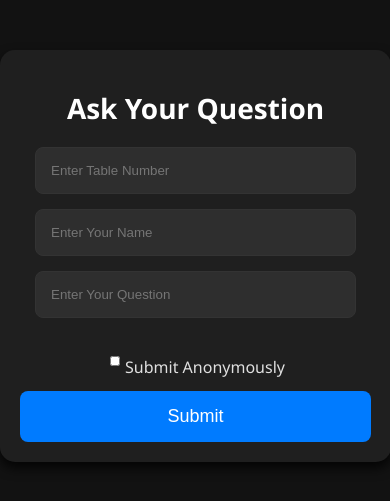
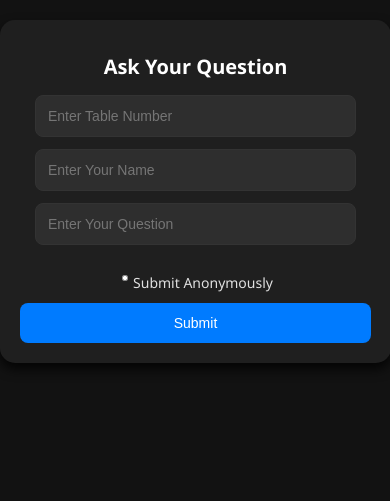
Before and after one commit to fdodinuth/question_time, a Flask app: page / in a window 390 px wide. Shown: the top 501 px of the page. Run offline with Flask 3, Linux system fonts and the light colour scheme.

Commit message:
Update button_styles.css

```diff
--- a/static/button_styles.css
+++ b/static/button_styles.css
@@ -10,7 +10,7 @@ body {
 .container {
   width: 90%;
   max-width: 600px;
-  margin: 50px auto;
+  margin: 20px auto; /* Reduced margin for better fit on smaller screens */
   padding: 20px;
   background-color: #1f1f1f;
   border-radius: 15px;
@@ -19,29 +19,30 @@ body {
 }
 
 h1 {
-  font-size: 28px;
+  font-size: 24px; /* Reduced font size for smaller screens */
   color: #ffffff;
-  margin-bottom: 20px;
+  margin-bottom: 15px; /* Reduced margin for better spacing */
 }
 
 input {
   width: calc(100% - 30px);
-  padding: 15px;
-  margin-bottom: 15px;
+  padding: 12px; /* Slightly smaller padding */
+  margin-bottom: 12px; /* Reduced margin for spacing */
   border: 1px solid #333;
   border-radius: 8px;
   background-color: #2e2e2e;
   color: #e0e0e0;
   box-sizing: border-box;
+  font-size: 14px; /* Smaller font size for inputs */
 }
 
 button {
-  padding: 15px;
+  padding: 12px; /* Slightly smaller padding */
   border: none;
   border-radius: 8px;
   background-color: #007bff;
   color: #ffffff;
-  font-size: 18px;
+  font-size: 16px; /* Reduced font size */
   cursor: pointer;
   transition: background-color 0.3s ease;
   width: 100%;
@@ -56,7 +57,7 @@ button:hover {
   display: flex;
   flex-direction: column; /* Stack items vertically */
   align-items: center; /* Center horizontally */
-  margin-top: 20px;
+  margin-top: 15px; /* Reduced margin for spacing */
 }
 
 .checkbox-label {
@@ -67,20 +68,20 @@ button:hover {
 }
 
 .checkbox-label input[type="checkbox"] {
-  width: 10px; /* Smaller checkbox */
-  height: 10px; /* Smaller checkbox */
+  width: 6px; /* Smaller checkbox width */
+  height: 6px; /* Smaller checkbox height */
   margin-right: 5px; /* Space between checkbox and text */
 }
 
 .checkbox-text {
-  font-size: 16px;
+  font-size: 14px; /* Smaller font size for text */
   color: #e0e0e0;
 }
 
 .anonymous-message {
   display: none;
   margin-top: 10px; /* Space above the message */
-  font-size: 14px;
+  font-size: 12px; /* Smaller font size for message */
   color: #ffdf00;
   font-weight: bold;
 }
@@ -102,3 +103,27 @@ button:hover {
   background-color: #dc3545;
   color: #ffffff;
 }
+
+/* Responsive Adjustments */
+@media (max-width: 600px) {
+  h1 {
+    font-size: 20px; /* Further reduced font size for small screens */
+  }
+
+  input {
+    font-size: 14px; /* Ensure font size is readable */
+  }
+
+  button {
+    font-size: 14px; /* Reduced font size */
+  }
+
+  .checkbox-label input[type="checkbox"] {
+    width: 6px; /* Smaller checkbox width */
+    height: 6px; /* Smaller checkbox height */
+  }
+
+  .checkbox-text {
+    font-size: 14px; /* Consistent font size */
+  }
+}
```
